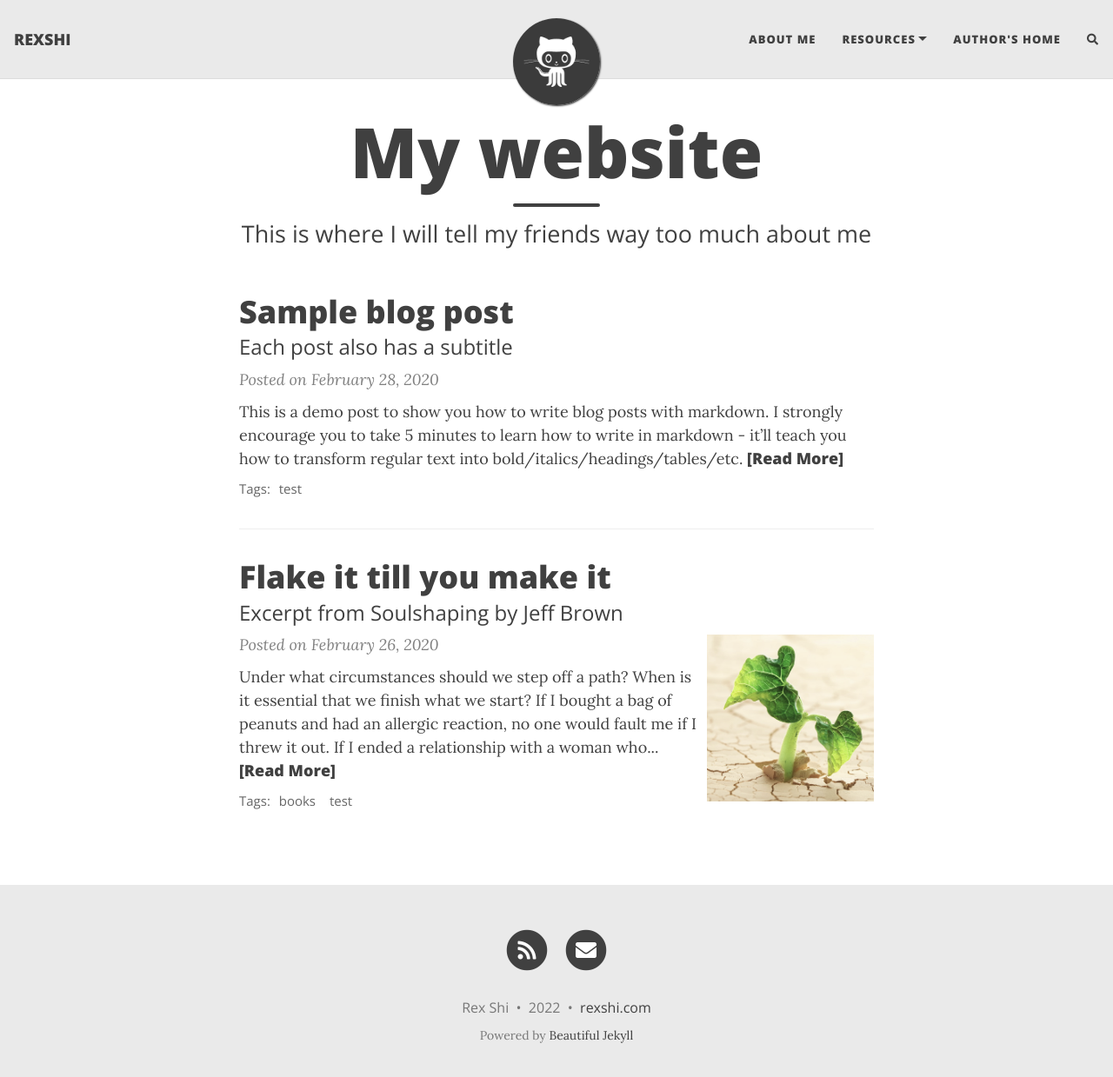
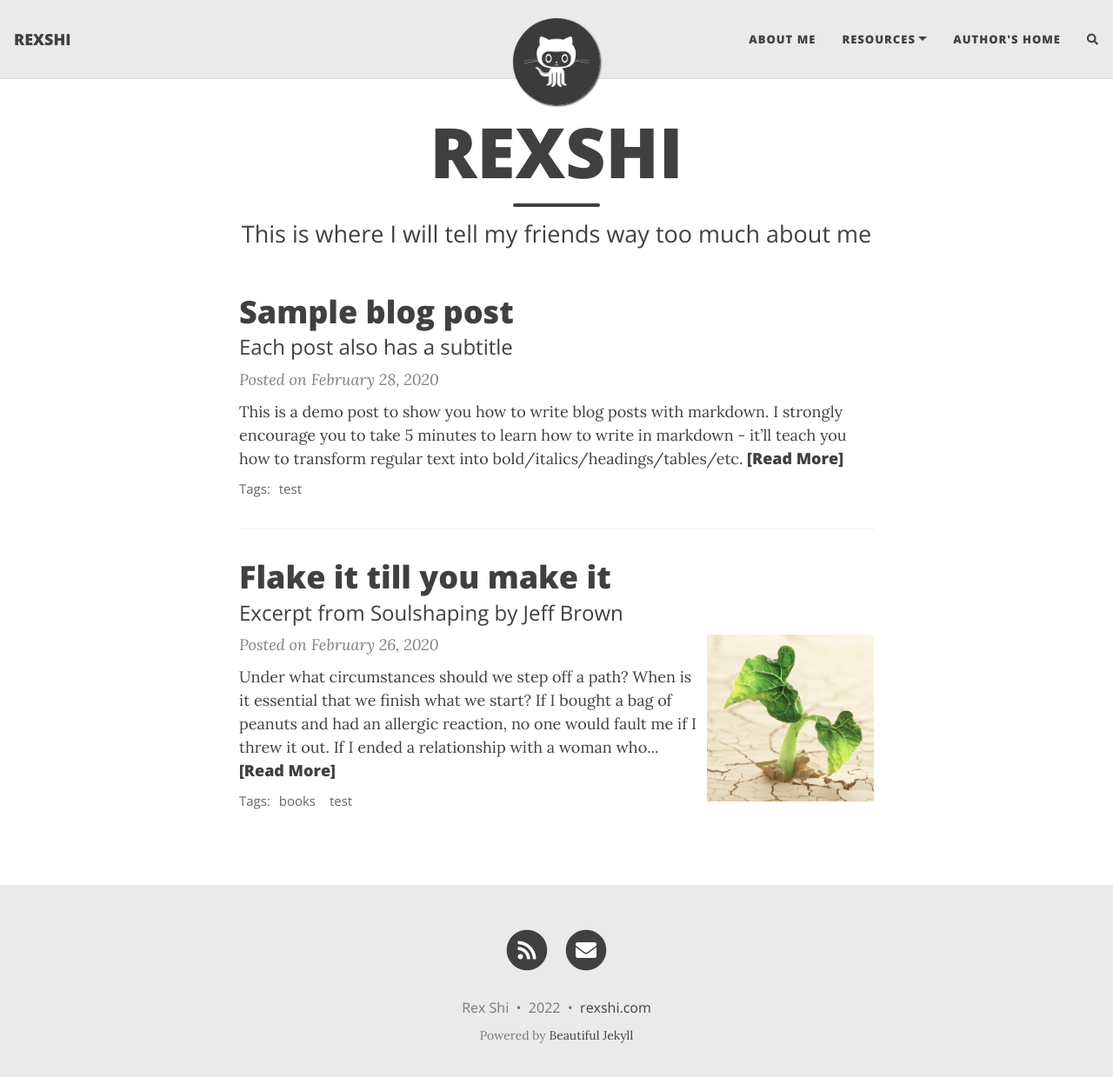
Before and after one commit to shishirui/shishirui.github.io, a Jekyll site: the page built from index.html, in a window 1280 px wide and 1252 px high. Shown: the top 1239 px of the window at 87% size. Built offline with Jekyll 4.4.1, drawn with Linux system fonts in a browser that asks for light colours; nearby versions of some CDN libraries; the list of posts is cut into pages by our own code; comment, search, counter and statistics services are not loaded.

Commit message:
Update index.html

```diff
--- a/index.html
+++ b/index.html
@@ -1,5 +1,5 @@
 ---
 layout: home
-title: My website
+title: REXSHI
 subtitle: This is where I will tell my friends way too much about me
 ---
```
